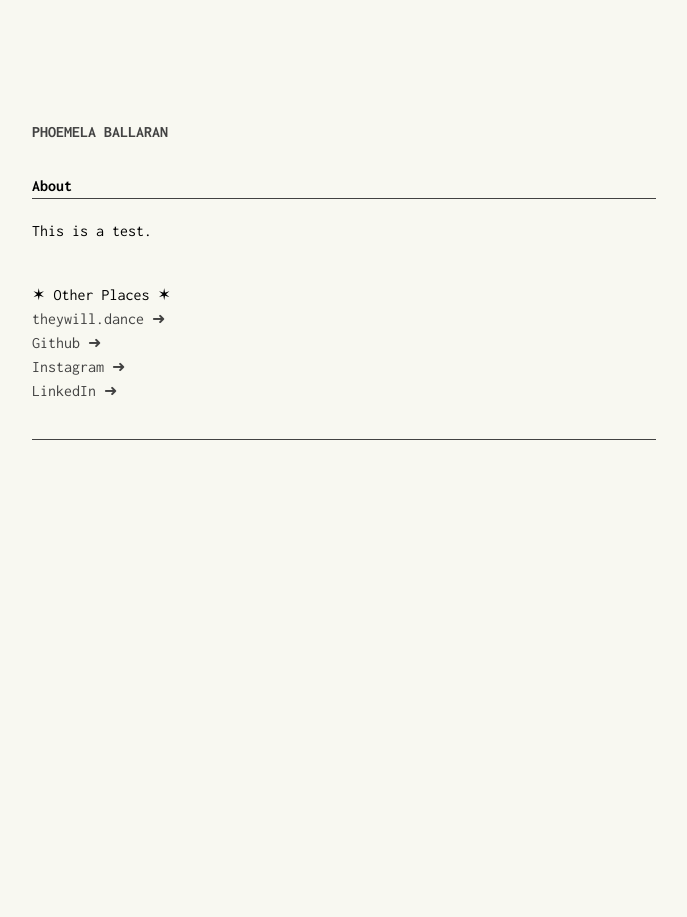
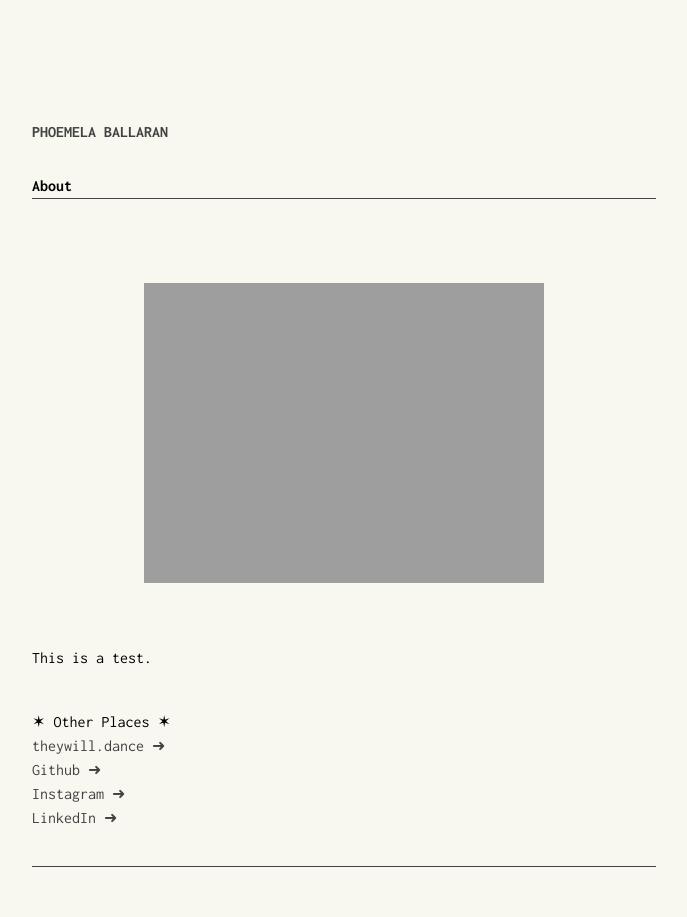
Before and after one commit to comoballar/phoemelaballaran.github.io, a Jekyll site: the page built from about.md, in a window 1280 px wide. Shown: the whole page, without its empty margins (88-775 px from the left). Built offline with Jekyll 4.4.1, drawn with Linux system fonts in a browser that asks for light colours.

Commit message:
Update about.md

```diff
--- a/about.md
+++ b/about.md
@@ -3,6 +3,10 @@
 title:  About
 permalink: /about/
 ---
+
+<br/><br/>
+<p align="center"><img src="https://phoemelaballaran.github.io/assets/sample/page/about/about.jpgdesigning-experiences.jpeg"/></p>
+<br/>
 
 This is a test.
 
```
